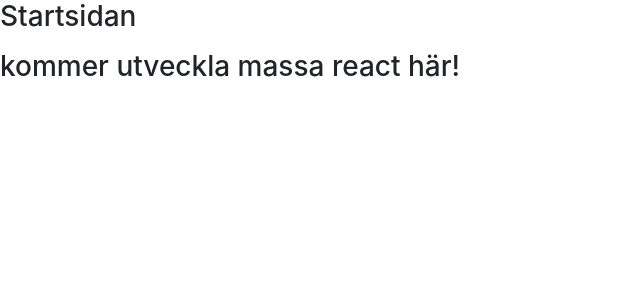
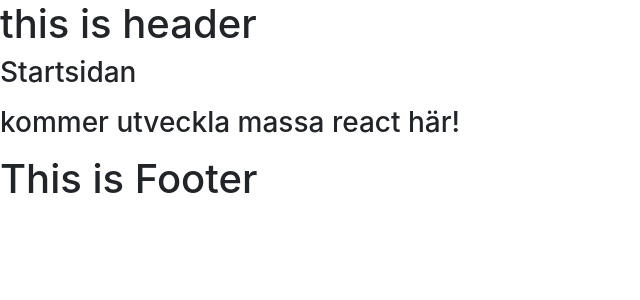
Before and after one commit to KevinCarvajal/React-Project, a React (Create React App) app in the folder my-app/: page / in a window 1280 px wide. Shown: the top 300 px of the page, without its empty margins (0-640 px from the left). Built offline with nearby package versions, Linux system fonts and the light colour scheme.

Commit message:
insert footer and header
default, no styling yet

```diff
--- a/my-app/src/App.js
+++ b/my-app/src/App.js
@@ -2,20 +2,21 @@
 import { BrowserRouter as Router, Route, Switch } from "react-router-dom";
 
 import StartPage from './views/StartPage'
-
+import Header from "./components/Header"
+import Footer from "./components/Footer"
 
 class App extends React.Component {
   render() {
     return (
       <Router>
         <div className="App">
-          {/* <Header /> */}
+          <Header />
           <main>
             <Switch>
               <Route exact path="/" component={StartPage} />
             </Switch>
           </main>
-          {/* <Footer /> */}
+          <Footer />
         </div>
       </Router>
     )
--- /dev/null
+++ b/my-app/src/components/Footer/index.js
@@ -0,0 +1,14 @@
+import React from 'react'
+import "./style.scss"
+
+class Footer extends React.Component {
+    render() {
+        return (
+            <div>
+                <h1>This is Footer</h1>
+            </div>
+        );
+    }
+}
+
+export default Footer;
--- /dev/null
+++ b/my-app/src/components/Header/index.js
@@ -0,0 +1,13 @@
+import React from 'react';
+
+class Header extends React.Component {
+    render() {
+        return (
+            <div>
+            <h1>this is header</h1>
+            </div>
+        );
+    }
+}
+
+export default Header;
```
Also changed, not shown: my-app/src/components/Footer/style.scss (added), my-app/src/components/Header/style.scss (added).
